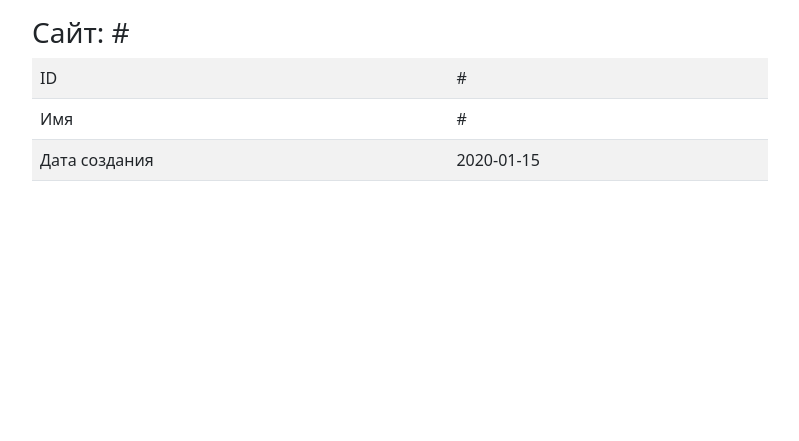
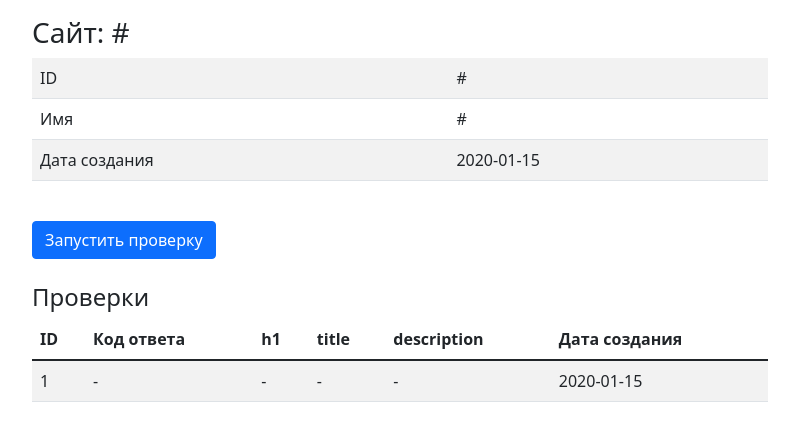
Before and after one commit to Greshn1k92/python-project-83, a Flask app: template page_analyzer/templates/url_show.html in a window 1280 px wide. Shown: the part 56-497 px from the top of the page, without its empty margins (240-1039 px from the left). Run offline with Flask 3, Linux system fonts and the light colour scheme; the template is opened without the code that fills it: most values are stand-ins (such as "Sample title", 1, 10 or a date in 2020).

Commit message:
Добавлена функциональность проверки сайтов
- Создана таблица url_checks в database.sql
- Добавлены функции для работы с проверками в database.py
- Реализован обработчик POST /urls/<id>/checks
- Добавлена кнопка 'Запустить проверку' на странице сайта
- Добавлена таблица проверок с атрибутом data-test='checks'
- Обновлен список сайтов с датой последней проверки
- Пока заполняются только базовые поля (url_id и created_at)

```diff
--- a/database.sql
+++ b/database.sql
@@ -3,3 +3,13 @@ CREATE TABLE urls (
     name varchar(255) NOT NULL UNIQUE,
     created_at timestamp DEFAULT CURRENT_TIMESTAMP
 );
+
+CREATE TABLE url_checks (
+    id bigint PRIMARY KEY GENERATED ALWAYS AS IDENTITY,
+    url_id bigint REFERENCES urls(id) ON DELETE CASCADE,
+    status_code integer,
+    h1 varchar(255),
+    title varchar(255),
+    description text,
+    created_at timestamp DEFAULT CURRENT_TIMESTAMP
+);
--- a/page_analyzer/app.py
+++ b/page_analyzer/app.py
@@ -3,7 +3,7 @@ import os
 from dotenv import load_dotenv
 from flask import Flask, abort, flash, redirect, render_template, request, url_for
 
-from .database import add_url, get_all_urls, get_url_by_id, get_url_by_name, validate_url
+from .database import add_url, get_all_urls, get_url_by_id, get_url_by_name, validate_url, add_check, get_checks_by_url_id
 
 load_dotenv()
 
@@ -53,7 +53,23 @@ def url_show(url_id):
     if not url_data:
         abort(404)
 
-    return render_template("url_show.html", url=url_data)
+    checks = get_checks_by_url_id(url_id)
+    return render_template("url_show.html", url=url_data, checks=checks)
+
+
+@app.route("/urls/<int:url_id>/checks", methods=["POST"])
+def url_checks(url_id):
+    url_data = get_url_by_id(url_id)
+    if not url_data:
+        abort(404)
+
+    check_id = add_check(url_id)
+    if check_id:
+        flash("Страница успешно проверена", "success")
+    else:
+        flash("Произошла ошибка при проверке", "error")
+
+    return redirect(url_for("url_show", url_id=url_id))
 
 
 if __name__ == "__main__":
--- a/page_analyzer/database.py
+++ b/page_analyzer/database.py
@@ -8,7 +8,9 @@ load_dotenv()
 
 # Временное хранилище для демонстрации (в продакшене будет PostgreSQL)
 _urls_storage = []
+_checks_storage = []
 _next_id = 1
+_next_check_id = 1
 
 
 def validate_url(url):
@@ -60,8 +62,12 @@ def get_url_by_id(url_id):
 
 
 def get_all_urls():
-    """Получение всех URL, отсортированных по дате создания (новые первые)"""
-    return sorted(_urls_storage, key=lambda x: x[2], reverse=True)
+    """Получение всех URL с информацией о последней проверке"""
+    urls_with_checks = []
+    for url_data in _urls_storage:
+        last_check = get_last_check_by_url_id(url_data[0])
+        urls_with_checks.append((url_data[0], url_data[1], url_data[2], last_check))
+    return sorted(urls_with_checks, key=lambda x: x[2], reverse=True)
 
 
 def get_url_by_name(name):
@@ -70,3 +76,35 @@ def get_url_by_name(name):
         if url_data[1] == name:
             return url_data
     return None
+
+
+def add_check(url_id):
+    """Добавление проверки для URL"""
+    global _next_check_id
+
+    # Проверяем, что URL существует
+    url_exists = any(url_data[0] == url_id for url_data in _urls_storage)
+    if not url_exists:
+        return None
+
+    # Добавляем новую проверку
+    check_id = _next_check_id
+    _next_check_id += 1
+
+    _checks_storage.append((check_id, url_id, None, None, None, None, datetime.now(timezone.utc)))
+    return check_id
+
+
+def get_checks_by_url_id(url_id):
+    """Получение всех проверок для URL"""
+    checks = []
+    for check_data in _checks_storage:
+        if check_data[1] == url_id:
+            checks.append(check_data)
+    return sorted(checks, key=lambda x: x[6], reverse=True)  # Сортировка по дате создания
+
+
+def get_last_check_by_url_id(url_id):
+    """Получение последней проверки для URL"""
+    checks = get_checks_by_url_id(url_id)
+    return checks[0] if checks else None
--- a/page_analyzer/templates/url_show.html
+++ b/page_analyzer/templates/url_show.html
@@ -24,6 +24,44 @@
                 </tbody>
             </table>
         </div>
+
+        <div class="mt-4">
+            <form action="{{ url_for('url_checks', url_id=url[0]) }}" method="post">
+                <button type="submit" class="btn btn-primary">Запустить проверку</button>
+            </form>
+        </div>
+
+        {% if checks %}
+        <div class="mt-4">
+            <h2 class="h4">Проверки</h2>
+            <div class="table-responsive">
+                <table class="table table-striped" data-test="checks">
+                    <thead>
+                        <tr>
+                            <th>ID</th>
+                            <th>Код ответа</th>
+                            <th>h1</th>
+                            <th>title</th>
+                            <th>description</th>
+                            <th>Дата создания</th>
+                        </tr>
+                    </thead>
+                    <tbody>
+                        {% for check in checks %}
+                        <tr>
+                            <td>{{ check[0] }}</td>
+                            <td>{{ check[2] or '-' }}</td>
+                            <td>{{ check[3] or '-' }}</td>
+                            <td>{{ check[4] or '-' }}</td>
+                            <td>{{ check[5] or '-' }}</td>
+                            <td>{{ check[6].strftime('%Y-%m-%d') }}</td>
+                        </tr>
+                        {% endfor %}
+                    </tbody>
+                </table>
+            </div>
+        </div>
+        {% endif %}
     </div>
 </div>
 {% endblock %}
```
Also changed, not shown: page_analyzer/templates/urls.html (+6 -4 lines).
